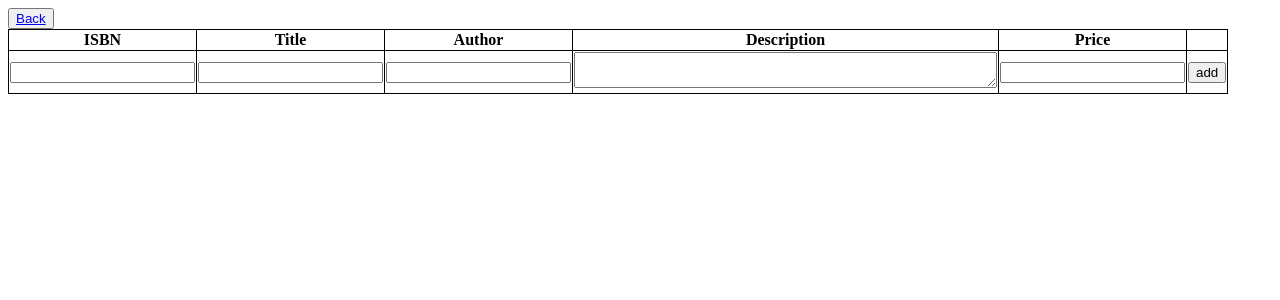
After one commit to katherineang241043/Web-Application, a PHP site: page /addbook.php in a window 1280 px wide. The commit adds this page. Shown: the top 300 px of the page. Run offline with PHP 8.4, Linux system fonts and the light colour scheme.

Commit message:
feat: create new flie

```diff
--- /dev/null
+++ b/week1/addbook.php
@@ -0,0 +1,48 @@
+<?php
+$servername = "localhost";
+$username = "katherine";
+$password = "20041126Ang";
+$dbname = "katherine";
+
+$conn = new mysqli($servername, $username, $password, $dbname);
+?>
+
+<!DOCTYPE html>
+<html lang="en">
+<head>
+    <meta charset="UTF-8">
+    <meta name="viewport" content="width=device-width, initial-scale=1.0">
+    <title>Add Book</title>
+    <style>
+        table {
+            border-collapse: collapse;
+        }
+
+        table, th, td {
+            border: 1px solid black;
+        }
+    </style>
+</head>
+<body>
+    <button><a class="link" href="booklist.php">Back</a></button>
+    <table width="600">
+        <tr>
+            <th>ISBN</th>
+            <th>Title</th>
+            <th>Author</th>
+            <th>Description</th>
+            <th>Price</th>
+        </tr>
+        <tr>
+            <from action="../web/runAddBook.php" method="GET">
+                <td><input type=text name=ISBN></td>
+                <td><input type=text name=title></td>
+                <td><input type=text name=author></td>
+                <td><textarea cols='50' input type=text name=description></textarea></td>
+                <td><input type=text name=price></td>
+                <td><input type=submit value=add></td>
+            </from>
+        </tr>
+    </table>
+</body>
+</html>
--- a/week1/booklist.php
+++ b/week1/booklist.php
@@ -57,7 +57,7 @@ $conn = new mysqli($servername, $username, $password, $dbname);
         ?>
 
         <a href=""><input type="submit" value="Profile"></a>
-        <a href=""><input type="submit" value="AddBook"></a>
+        <a href="addbook.php"><input type="submit" value="AddBook"></a>
         <a href=""><input type="submit" value="Logout"></a>
     </table>
 
```
Also changed, not shown: week1/inserfbook.php (added, +24 -0 lines).
